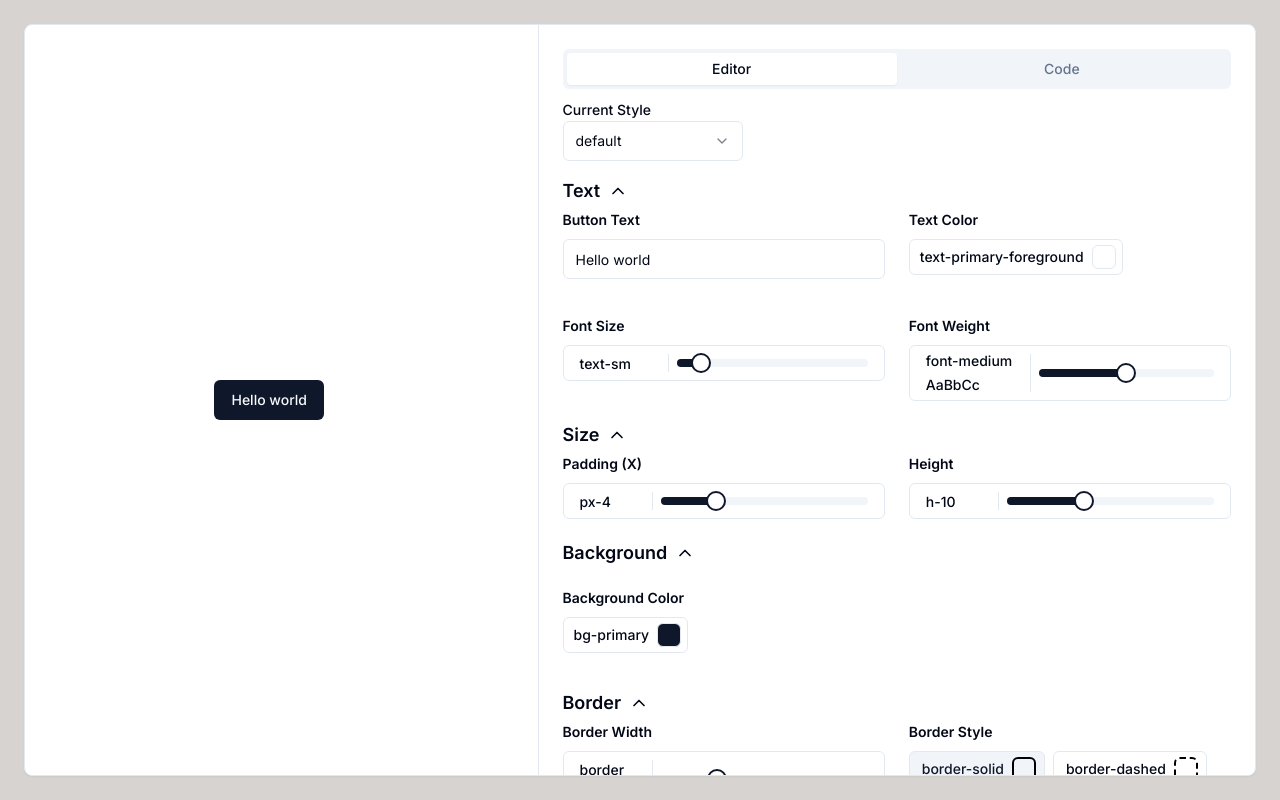
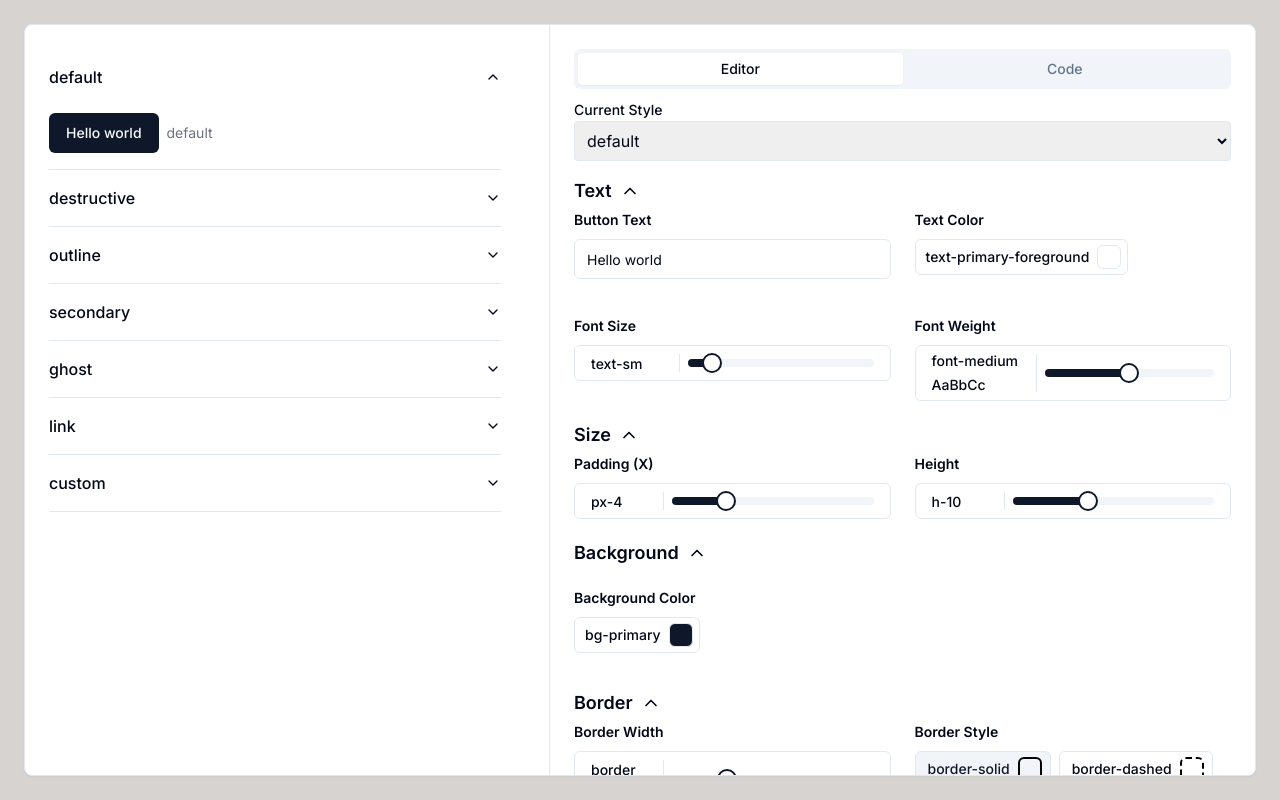
Before and after one commit to Alwurts/vbuild, a Next.js app: page / in a window 1280 px wide. Built offline with nearby package versions, Linux system fonts and the light colour scheme.

Commit message:
Add multi style view

```diff
--- a/package.json
+++ b/package.json
@@ -9,9 +9,12 @@
     "lint": "next lint"
   },
   "dependencies": {
+    "@radix-ui/react-accordion": "^1.2.0",
+    "@radix-ui/react-checkbox": "^1.1.1",
     "@radix-ui/react-collapsible": "^1.1.0",
     "@radix-ui/react-label": "^2.1.0",
     "@radix-ui/react-popover": "^1.1.1",
+    "@radix-ui/react-scroll-area": "^1.1.0",
     "@radix-ui/react-select": "^2.1.1",
     "@radix-ui/react-separator": "^1.1.0",
     "@radix-ui/react-slider": "^1.2.0",
--- a/src/app/page.tsx
+++ b/src/app/page.tsx
@@ -8,6 +8,14 @@ import { Label } from "@/components/ui/label";
 import { cn } from "@/lib/utils";
 import { Tabs, TabsContent, TabsList, TabsTrigger } from "@/components/ui/tabs";
 import { CodeDisplay } from "@/components/CodeDisplay";
+import { create } from "zustand";
+import { ScrollArea } from "@/components/ui/scroll-area";
+import {
+	Accordion,
+	AccordionContent,
+	AccordionItem,
+	AccordionTrigger,
+} from "@/components/ui/accordion";
 
 import {
 	fontSizesOptions,
@@ -24,14 +32,6 @@ import { Shadow } from "@/components/Shadow";
 import { FontWeight as FontWeightComponent } from "@/components/FontWeight";
 import { CollapsibleGroup } from "@/components/CollapsibleGroup";
 import { InputTool } from "@/components/InputTool";
-import { create } from "zustand";
-import {
-	Select,
-	SelectContent,
-	SelectItem,
-	SelectTrigger,
-	SelectValue,
-} from "@/components/ui/select";
 
 interface ButtonStore {
 	styles: {
@@ -275,10 +275,41 @@ export { Button, buttonVariants }
 	return (
 		<div className="w-full h-screen flex justify-center items-center p-6 bg-stone-300">
 			<Card className="w-full max-w-7xl h-full flex gap-6">
-				<div className="p-6 flex-1 flex items-center justify-center">
-					<Button className={buttonClasses}>{buttonText}</Button>
+				<div
+					className="p-6 w-[500px] overflow-y-auto"
+				>
+					<Accordion defaultValue={[currentStyle]} type="multiple" className="w-full">
+						{Object.entries(styles).map(([styleName, styleProps]) => {
+							const buttonClasses = cn(
+								styleProps.textColor,
+								styleProps.fontSize,
+								styleProps.fontWeight,
+								styleProps.bgColor,
+								styleProps.borderColor,
+								styleProps.borderWidth,
+								styleProps.borderStyle,
+								styleProps.rounded,
+								styleProps.paddingX,
+								styleProps.shadow,
+								styleProps.opacity,
+								styleProps.height,
+							);
+
+							return (
+								<AccordionItem value={styleName} key={styleName}>
+									<AccordionTrigger>{styleName}</AccordionTrigger>
+									<AccordionContent>
+										<div className="flex items-center space-x-2 pt-2">
+											<Button className={buttonClasses}>{buttonText}</Button>
+											<span className="text-sm text-gray-500">{styleName}</span>
+										</div>
+									</AccordionContent>
+								</AccordionItem>
+							);
+						})}
+					</Accordion>
 				</div>
-				<div className="p-6 border-l border-border w-7/12 space-y-6 overflow-y-auto">
+				<div className="p-6 border-l border-border flex-1 space-y-6 overflow-y-auto">
 					<Tabs defaultValue="toggles">
 						<TabsList className="grid w-full grid-cols-2">
 							<TabsTrigger value="toggles">Editor</TabsTrigger>
@@ -287,18 +318,17 @@ export { Button, buttonVariants }
 						<TabsContent value="toggles" className="space-y-3">
 							<div className="mb-4">
 								<Label>Current Style</Label>
-								<Select value={currentStyle} onValueChange={setCurrentStyle}>
-									<SelectTrigger className="w-[180px]">
-										<SelectValue placeholder="Theme" />
-									</SelectTrigger>
-									<SelectContent>
-										{Object.keys(styles).map((style) => (
-											<SelectItem key={style} value={style}>
-												{style}
-											</SelectItem>
-										))}
-									</SelectContent>
-								</Select>
+								<select
+									value={currentStyle}
+									onChange={(e) => setCurrentStyle(e.target.value)}
+									className="w-full p-2 border rounded"
+								>
+									{Object.keys(styles).map((style) => (
+										<option key={style} value={style}>
+											{style}
+										</option>
+									))}
+								</select>
 							</div>
 							{/* Text Group */}
 							<CollapsibleGroup
--- /dev/null
+++ b/src/components/ui/accordion.tsx
@@ -0,0 +1,58 @@
+"use client"
+
+import * as React from "react"
+import * as AccordionPrimitive from "@radix-ui/react-accordion"
+import { ChevronDown } from "lucide-react"
+
+import { cn } from "@/lib/utils"
+
+const Accordion = AccordionPrimitive.Root
+
+const AccordionItem = React.forwardRef<
+  React.ElementRef<typeof AccordionPrimitive.Item>,
+  React.ComponentPropsWithoutRef<typeof AccordionPrimitive.Item>
+>(({ className, ...props }, ref) => (
+  <AccordionPrimitive.Item
+    ref={ref}
+    className={cn("border-b", className)}
+    {...props}
+  />
+))
+AccordionItem.displayName = "AccordionItem"
+
+const AccordionTrigger = React.forwardRef<
+  React.ElementRef<typeof AccordionPrimitive.Trigger>,
+  React.ComponentPropsWithoutRef<typeof AccordionPrimitive.Trigger>
+>(({ className, children, ...props }, ref) => (
+  <AccordionPrimitive.Header className="flex">
+    <AccordionPrimitive.Trigger
+      ref={ref}
+      className={cn(
+        "flex flex-1 items-center justify-between py-4 font-medium transition-all hover:underline [&[data-state=open]>svg]:rotate-180",
+        className
+      )}
+      {...props}
+    >
+      {children}
+      <ChevronDown className="h-4 w-4 shrink-0 transition-transform duration-200" />
+    </AccordionPrimitive.Trigger>
+  </AccordionPrimitive.Header>
+))
+AccordionTrigger.displayName = AccordionPrimitive.Trigger.displayName
+
+const AccordionContent = React.forwardRef<
+  React.ElementRef<typeof AccordionPrimitive.Content>,
+  React.ComponentPropsWithoutRef<typeof AccordionPrimitive.Content>
+>(({ className, children, ...props }, ref) => (
+  <AccordionPrimitive.Content
+    ref={ref}
+    className="overflow-hidden text-sm transition-all data-[state=closed]:animate-accordion-up data-[state=open]:animate-accordion-down"
+    {...props}
+  >
+    <div className={cn("pb-4 pt-0", className)}>{children}</div>
+  </AccordionPrimitive.Content>
+))
+
+AccordionContent.displayName = AccordionPrimitive.Content.displayName
+
+export { Accordion, AccordionItem, AccordionTrigger, AccordionContent }
--- /dev/null
+++ b/src/components/ui/checkbox.tsx
@@ -0,0 +1,30 @@
+"use client"
+
+import * as React from "react"
+import * as CheckboxPrimitive from "@radix-ui/react-checkbox"
+import { Check } from "lucide-react"
+
+import { cn } from "@/lib/utils"
+
+const Checkbox = React.forwardRef<
+  React.ElementRef<typeof CheckboxPrimitive.Root>,
+  React.ComponentPropsWithoutRef<typeof CheckboxPrimitive.Root>
+>(({ className, ...props }, ref) => (
+  <CheckboxPrimitive.Root
+    ref={ref}
+    className={cn(
+      "peer h-4 w-4 shrink-0 rounded-sm border border-primary ring-offset-background focus-visible:outline-none focus-visible:ring-2 focus-visible:ring-ring focus-visible:ring-offset-2 disabled:cursor-not-allowed disabled:opacity-50 data-[state=checked]:bg-primary data-[state=checked]:text-primary-foreground",
+      className
+    )}
+    {...props}
+  >
+    <CheckboxPrimitive.Indicator
+      className={cn("flex items-center justify-center text-current")}
+    >
+      <Check className="h-4 w-4" />
+    </CheckboxPrimitive.Indicator>
+  </CheckboxPrimitive.Root>
+))
+Checkbox.displayName = CheckboxPrimitive.Root.displayName
+
+export { Checkbox }
--- /dev/null
+++ b/src/components/ui/scroll-area.tsx
@@ -0,0 +1,48 @@
+"use client"
+
+import * as React from "react"
+import * as ScrollAreaPrimitive from "@radix-ui/react-scroll-area"
+
+import { cn } from "@/lib/utils"
+
+const ScrollArea = React.forwardRef<
+  React.ElementRef<typeof ScrollAreaPrimitive.Root>,
+  React.ComponentPropsWithoutRef<typeof ScrollAreaPrimitive.Root>
+>(({ className, children, ...props }, ref) => (
+  <ScrollAreaPrimitive.Root
+    ref={ref}
+    className={cn("relative overflow-hidden", className)}
+    {...props}
+  >
+    <ScrollAreaPrimitive.Viewport className="h-full w-full rounded-[inherit]">
+      {children}
+    </ScrollAreaPrimitive.Viewport>
+    <ScrollBar />
+    <ScrollAreaPrimitive.Corner />
+  </ScrollAreaPrimitive.Root>
+))
+ScrollArea.displayName = ScrollAreaPrimitive.Root.displayName
+
+const ScrollBar = React.forwardRef<
+  React.ElementRef<typeof ScrollAreaPrimitive.ScrollAreaScrollbar>,
+  React.ComponentPropsWithoutRef<typeof ScrollAreaPrimitive.ScrollAreaScrollbar>
+>(({ className, orientation = "vertical", ...props }, ref) => (
+  <ScrollAreaPrimitive.ScrollAreaScrollbar
+    ref={ref}
+    orientation={orientation}
+    className={cn(
+      "flex touch-none select-none transition-colors",
+      orientation === "vertical" &&
+        "h-full w-2.5 border-l border-l-transparent p-[1px]",
+      orientation === "horizontal" &&
+        "h-2.5 flex-col border-t border-t-transparent p-[1px]",
+      className
+    )}
+    {...props}
+  >
+    <ScrollAreaPrimitive.ScrollAreaThumb className="relative flex-1 rounded-full bg-border" />
+  </ScrollAreaPrimitive.ScrollAreaScrollbar>
+))
+ScrollBar.displayName = ScrollAreaPrimitive.ScrollAreaScrollbar.displayName
+
+export { ScrollArea, ScrollBar }
```
Also changed, not shown: 1 other file (tests, documents, lock files or other folders).
